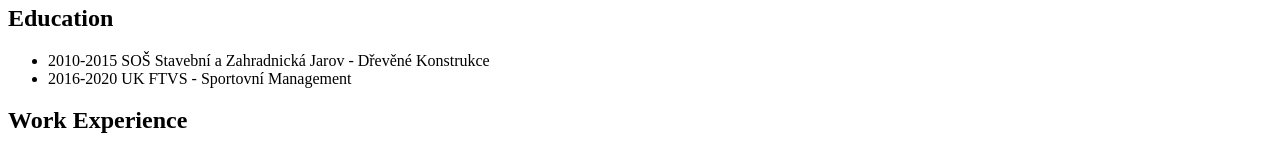
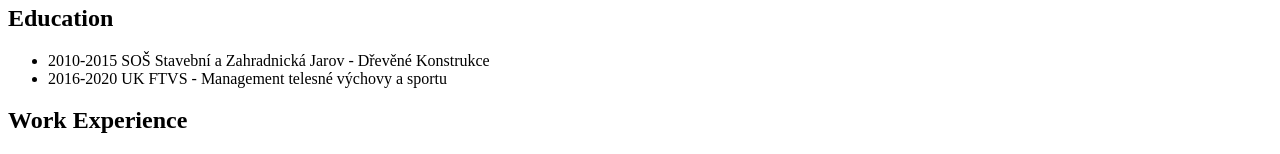
Before and after one commit to TeddyTheKing/my_resume, a plain HTML site: page index.html in a window 1280 px wide. Shown: the part 182-336 px from the top of the page. Drawn offline with Linux system fonts and the light colour scheme.

Commit message:
Add files via upload

```diff
--- a/index.html
+++ b/index.html
@@ -18,7 +18,7 @@
         <h2>Education</h2>
         <ul>
             <li>2010-2015 SOŠ Stavební a Zahradnická Jarov - Dřevěné Konstrukce</li>
-            <li>2016-2020 UK FTVS - Sportovní Management</li>
+            <li>2016-2020 UK FTVS - Management telesné výchovy a sportu</li>
         </ul>
     </div>
     <div id="work-experience">
```
